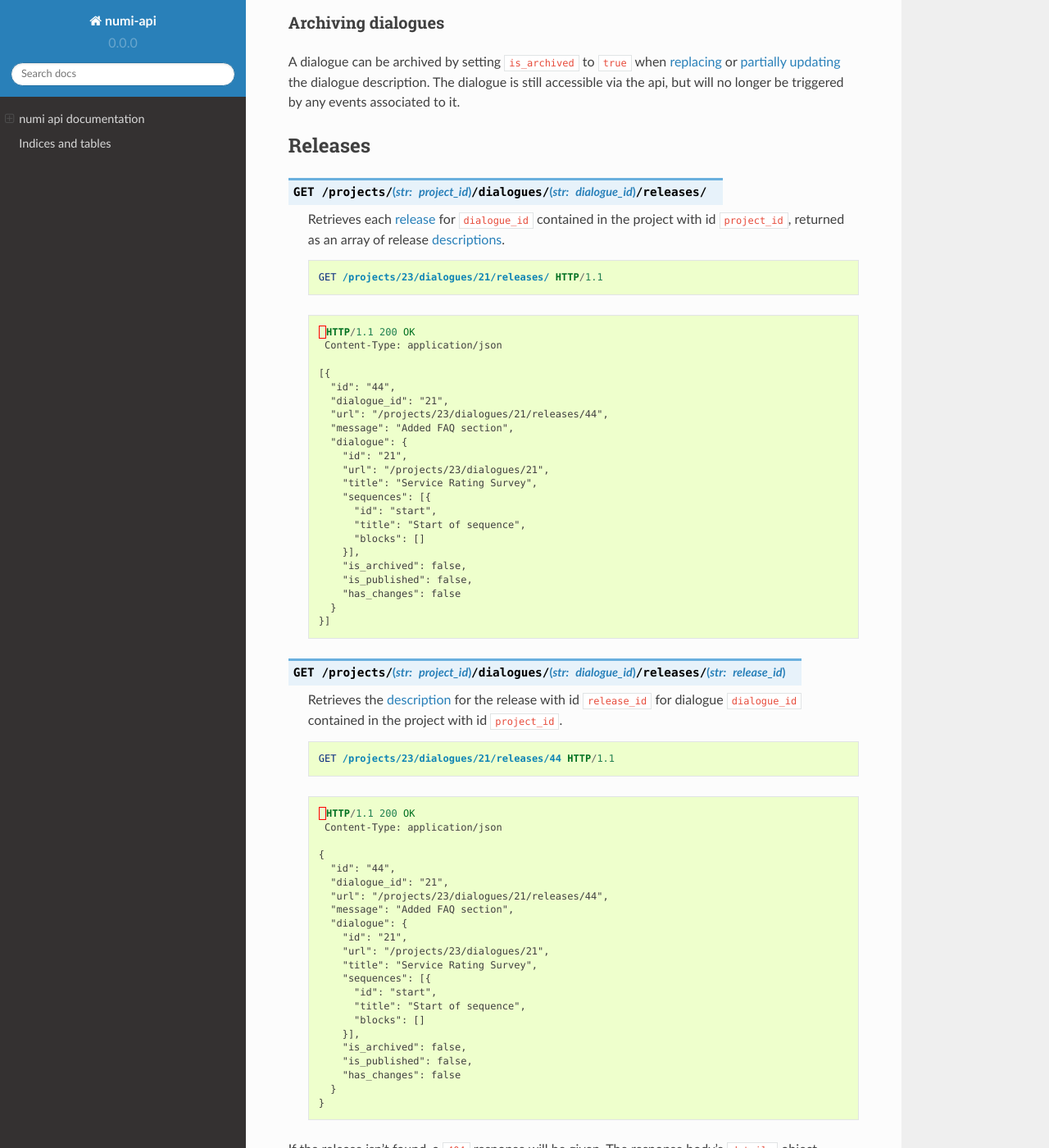
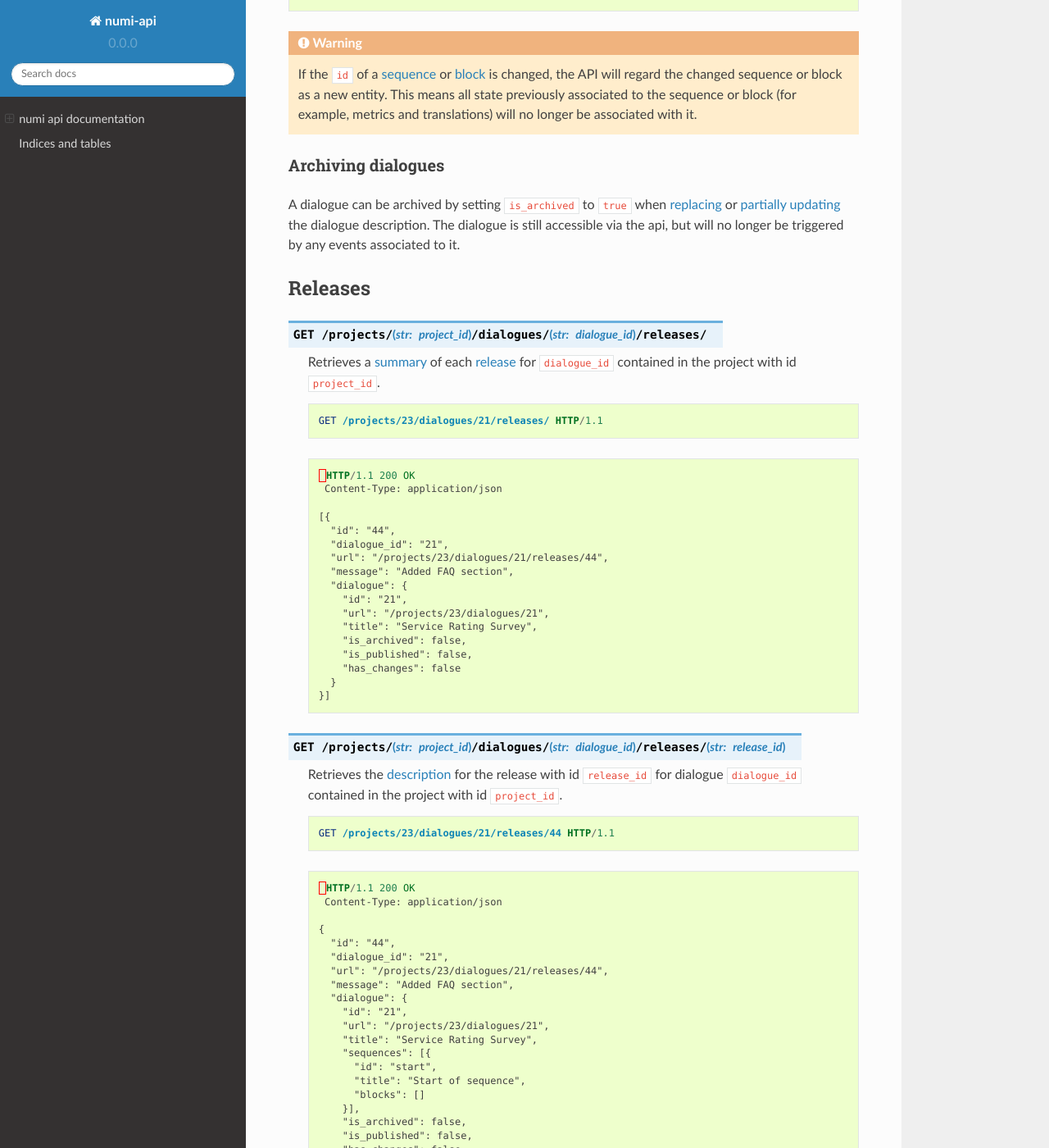
Before and after one commit to praekelt/numi-api, a Sphinx documentation site: the page built from docs/index.rst, in a window 1280 px wide and 1400 px high, scrolled down 8345 px. Shown: the whole window at 82% size. Built offline with Sphinx 7.4.7 and the Read the Docs theme 2.0.0, drawn with Linux system fonts in a browser that asks for light colours.

Commit message:
Add release summary schema

```diff
--- a/docs/index.rst
+++ b/docs/index.rst
@@ -255,6 +255,15 @@
 .. literalinclude:: ../schemas/release.yml
   :language: yaml
 
+.. _data-release-summaries:
+
+Release Summaries
+~~~~~~~~~~~~~~~~~
+
+.. literalinclude:: ../schemas/release-summary.yml
+  :language: yaml
+
+
 .. TODO Projects endpoints
 
 .. _dialogues:
@@ -453,9 +462,9 @@
 
 .. http:get:: /projects/(str:project_id)/dialogues/(str:dialogue_id)/releases/
 
-  Retrieves each :ref:`release <concepts-releases>` for ``dialogue_id``
-  contained in the project with id ``project_id``, returned as an array of
-  release :ref:`descriptions <data-releases>`.
+  Retrieves a :ref:`summary <data-release-summaries>` of each :ref:`release
+  <concepts-releases>` for ``dialogue_id`` contained in the project with id
+  ``project_id``.
 
   .. sourcecode:: http
 
@@ -475,11 +484,6 @@
         "id": "21",
         "url": "/projects/23/dialogues/21",
         "title": "Service Rating Survey",
-        "sequences": [{
-          "id": "start",
-          "title": "Start of sequence",
-          "blocks": []
-        }],
         "is_archived": false,
         "is_published": false,
         "has_changes": false
```
Also changed, not shown: 1 other file.
